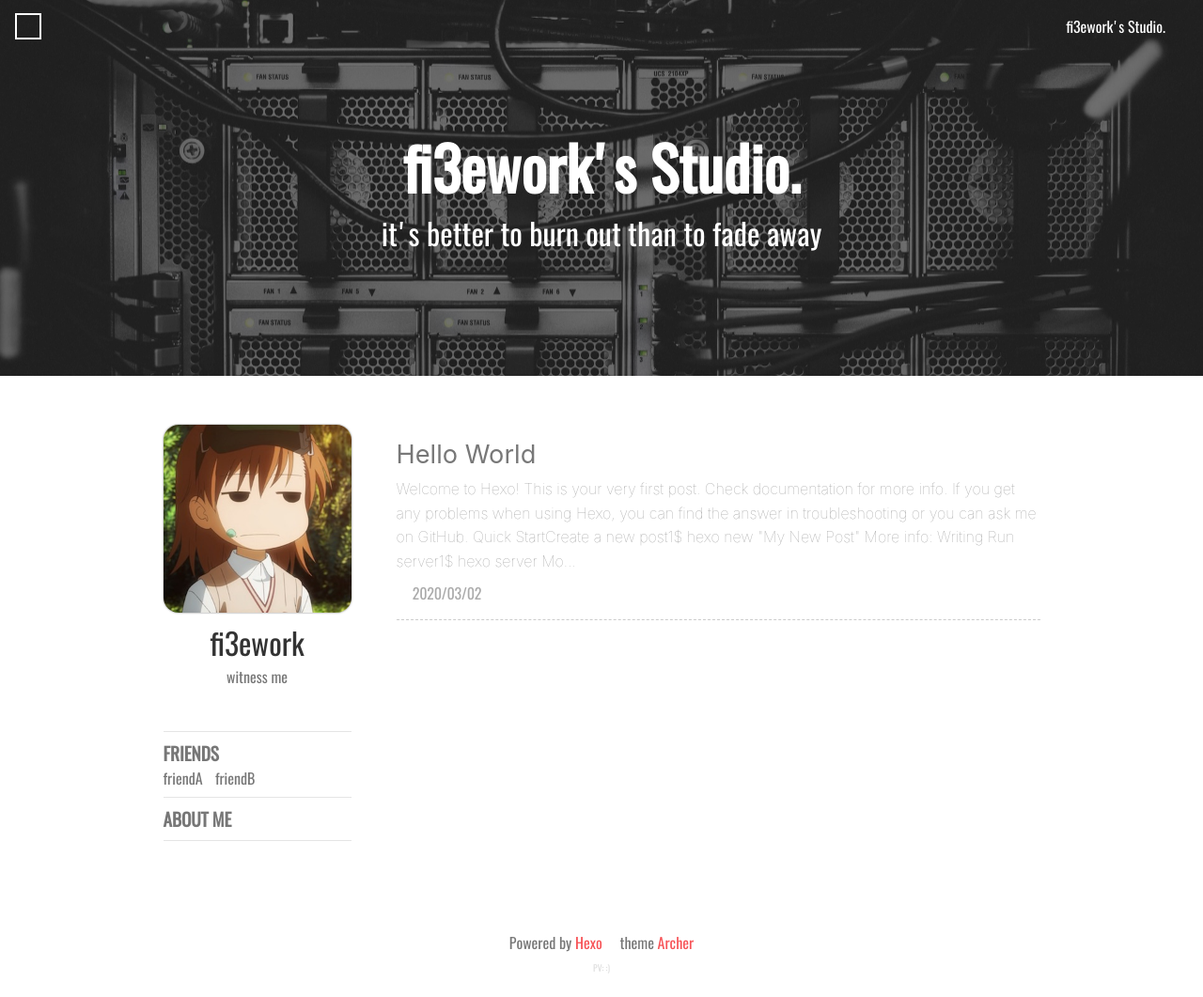
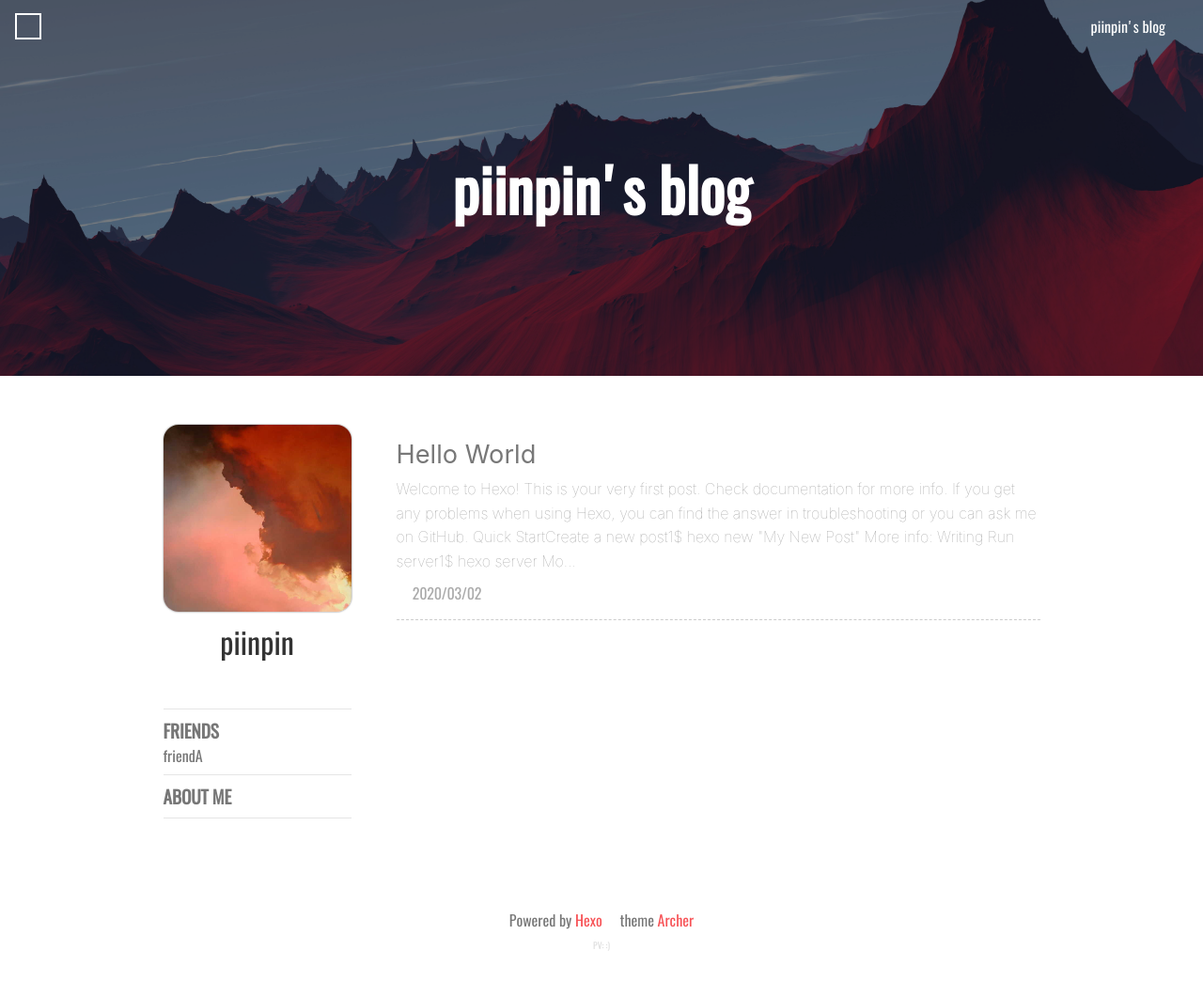
Before and after one commit to piinpin/piinpin.github.io, a plain HTML site: page index.html in a window 1280 px wide. Shown: the whole page at 94% size. After the commit the page ends 1037 px from the top, so only its background shows below. Drawn offline with nearby package versions, Linux system fonts and the light colour scheme; some packages are replaced by stand-ins of ours; a script that the page names is missing; a web font is replaced by a local one.

Commit message:
Site updated: 2020-03-03 15:46:55

```diff
--- a/index.html
+++ b/index.html
@@ -17,12 +17,12 @@
     <meta name="renderer" content="webkit">
     <meta name="copyright" content="piinpin">
 
-    <meta name="keywords" content="hexo,hexo-theme,hexo-blog">
+    <meta name="keywords" content="hexo">
 
     <meta name="description" content="">
     <meta http-equiv="Cache-control" content="no-cache">
     <meta http-equiv="X-UA-Compatible" content="IE=edge,chrome=1"/>
-    <title>fi3ework&#39;s Studio</title>
+    <title>piinpin</title>
     <style type="text/css">
     @font-face {
         font-family: 'Oswald-Regular';
@@ -210,7 +210,7 @@
     <div class="header-sidebar-menu">&#xe775;</div>
     <!-- post页的toggle banner  -->
 
-    <a class="home-link" href=/>fi3ework's Studio.</a>
+    <a class="home-link" href=/>piinpin's blog</a>
 </header>
     <div class="wrapper">
         <div class="site-intro" style="
@@ -230,13 +230,13 @@ height:50vh;
     <!-- 文章页  -->
 
     <div class="site-intro-placeholder"></div>
-    <div class="site-intro-img" style="background-image: url(/intro/index-bg.jpg)"></div>
+    <div class="site-intro-img" style="background-image: url(/intro/1.jpg)"></div>
     <div class="site-intro-meta">
         <!-- 标题  -->
         <h1 class="intro-title">
             <!-- 主页  -->
 
-            fi3ework's Studio.
+            piinpin's blog
             <!-- 文章页  -->
 
         </h1>
@@ -244,8 +244,6 @@ height:50vh;
         <p class="intro-subtitle">
             <!-- 主页副标题  -->
 
-
-                it's better to burn out than to fade away
 
             <!-- 文章页  -->
 
@@ -388,12 +386,8 @@ Mo...
             <!-- profile -->
 
             <div class="profile">
-    <img class="profile-avatar" alt="avatar" src= /avatar/Misaka.jpg >
-    <div class="profile-name">fi3ework</div>
-
-    <div class="profile-signature">
-        witness me
-    </div>
+    <img class="profile-avatar" alt="avatar" src= /avatar/1.jpg >
+    <div class="profile-name">piinpin</div>
 
 
     <div class="profile-social">
@@ -401,22 +395,15 @@ Mo...
 
 
 
-                <a href="mailto:12345@qq.com" class="iconfont-archer email" title=email ></a>
+                <a href="mailto:Morgan_352@qq.com" class="iconfont-archer email" title=email ></a>
 
 
 
 
 
-                <a href="//github.com/fi3ework" class="iconfont-archer github" target="_blank" title=github></a>
+                <a href="//github.com/piinpin" class="iconfont-archer github" target="_blank" title=github></a>
 
 
-
-
-
-                <span class="iconfont-archer wechat" title=wechat>
-
-                  <img class="profile-qr" src="/assets/example_qr.png" />
-                </span>
 
 
 
@@ -468,10 +455,6 @@ Mo...
 
 
 
-                    <span>
-                        <a href= //www.google.com target="_black">friendB</a>
-                    </span>
-
 
 
 
@@ -493,22 +476,15 @@ Mo...
 
 
 
-                <a href="mailto:12345@qq.com" class="iconfont-archer email" title=email ></a>
+                <a href="mailto:Morgan_352@qq.com" class="iconfont-archer email" title=email ></a>
 
 
 
 
 
-                <a href="//github.com/fi3ework" class="iconfont-archer github" target="_blank" title=github></a>
+                <a href="//github.com/piinpin" class="iconfont-archer github" target="_blank" title=github></a>
 
 
-
-
-
-                <span class="iconfont-archer wechat" title=wechat>
-
-                  <img class="profile-qr" src="/assets/example_qr.png" />
-                </span>
 
 
 
```
Also changed, not shown: 2020/03/02/hello-world/index.html (+7 -14 lines), archives/2020/03/index.html (+5 -12 lines), archives/2020/index.html (+5 -12 lines), archives/index.html (+5 -12 lines), avatar/1.jpg (added), intro/1.jpg (added), intro/2.jpg (added).
